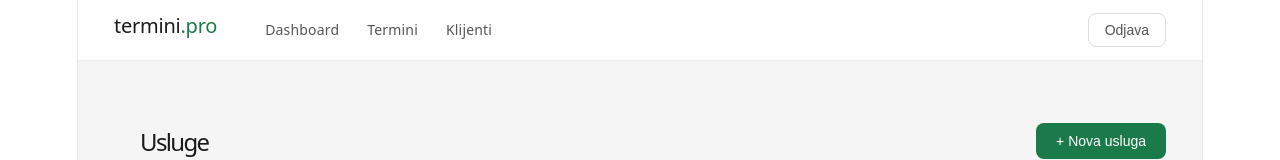
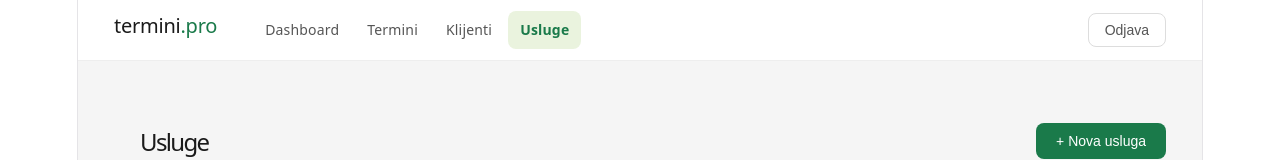
Before and after one commit to adijatadjogo91-cloud/termini-frontend, a React (Vite) app: page /usluge in a window 1280 px wide. Shown: the top 160 px of the page. Built offline with nearby package versions, Linux system fonts and the light colour scheme; no server answers; sample sign-in values are in the browser's storage.

Commit message:
Dodane Usluge u Navbar

```diff
--- a/src/components/Navbar.jsx
+++ b/src/components/Navbar.jsx
@@ -38,6 +38,7 @@ function Navbar() {
           <a href="/dashboard" style={linkStyle('/dashboard')}>Dashboard</a>
           <a href="/termini" style={linkStyle('/termini')}>Termini</a>
           <a href="/klijenti" style={linkStyle('/klijenti')}>Klijenti</a>
+<a href="/usluge" style={linkStyle('/usluge')}>Usluge</a>
         </nav>
       </div>
 
```
